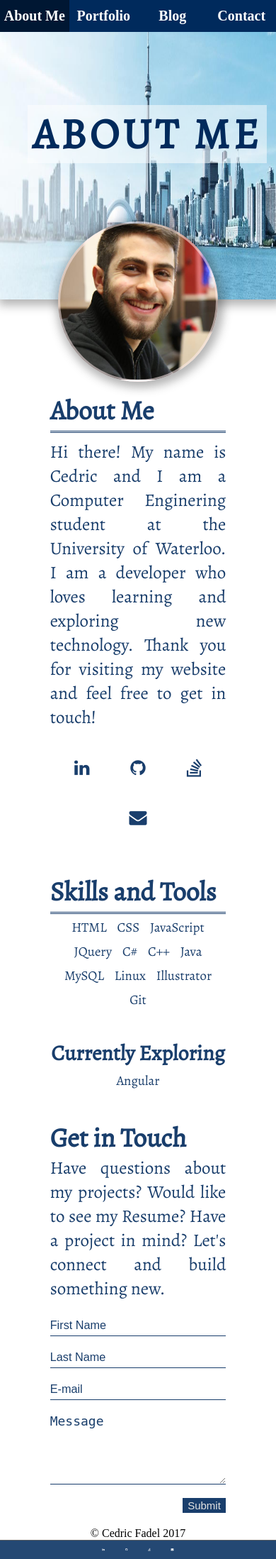
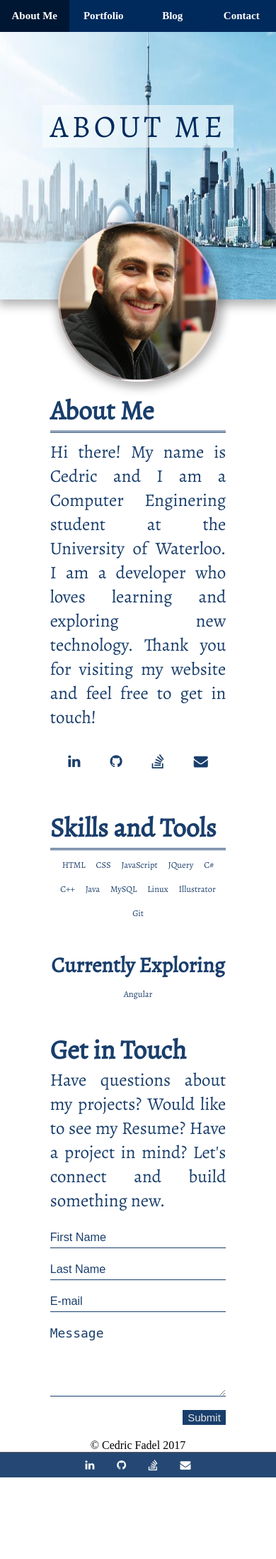
Before and after one commit to cfadel1/PersonalWebsite, a PHP site: page / in a window 390 px wide. Shown: the whole page at 71% size. After the commit the page ends 2082 px from the top, so only its background shows below. Run offline with PHP 8.4, Linux system fonts and the light colour scheme; some libraries are stand-ins or nearby versions; some web fonts are replaced.

Commit message:
Made Website more responsive

```diff
--- a/css/Style.css
+++ b/css/Style.css
@@ -646,6 +646,32 @@
     .project4 {
         width: 100%;
     }
+
+    .banner-title{
+            width: 32vh;
+            font: 44px 'Alegreya', serif;
+    }
+    nav ul li{
+        font-size: 15px;
+    }
+    .social-icon-contact {
+    font-size: 15px;
+}
+    .about-me-icons i {
+    margin: 0.25em 0.25em;
+}
+    .social-icon-header {
+    font-size: 20px;
+}
+    figure {
+    font-size: 2em;
+}
+figcaption {
+    font-size: 0.25em;
+}
+
+
+
 }
 
 @keyframes rotate-one {
```
